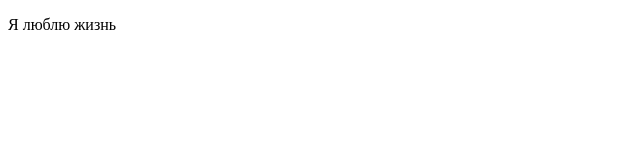
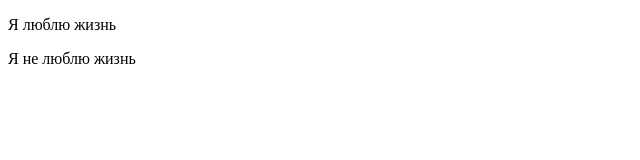
Before and after one commit to YanStorozhenko/test1, a plain HTML site: page index.html in a window 1280 px wide. Shown: the whole page, without its empty margins (0-640 px from the left). Drawn offline with Linux system fonts and the light colour scheme.

Commit message:
I add i noy love life

```diff
--- a/index.html
+++ b/index.html
@@ -7,5 +7,6 @@
 </head>
 <body>
     <p>Я люблю жизнь</p>
+    <p>Я не люблю жизнь</p>
 </body>
 </html>
```
